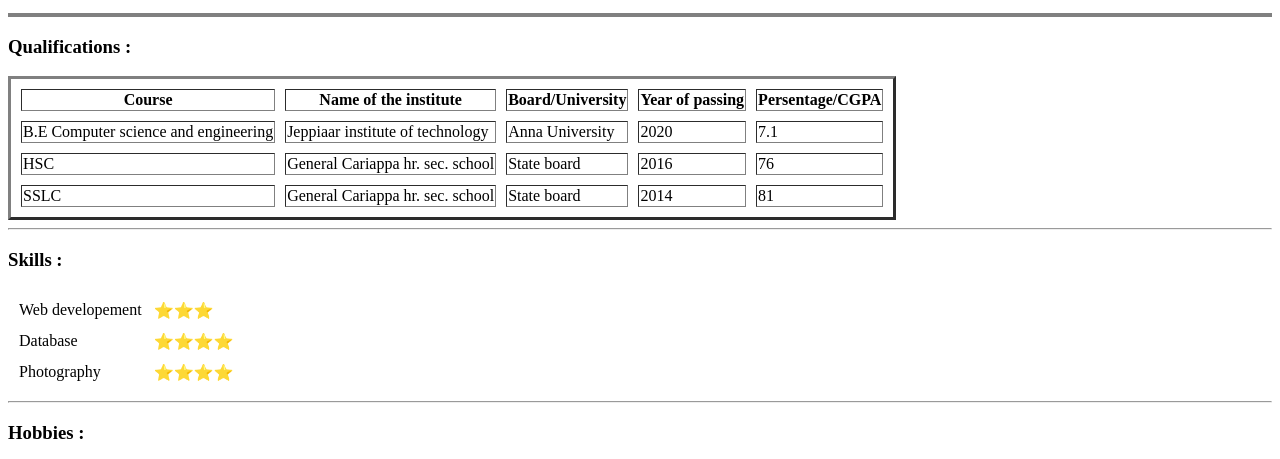
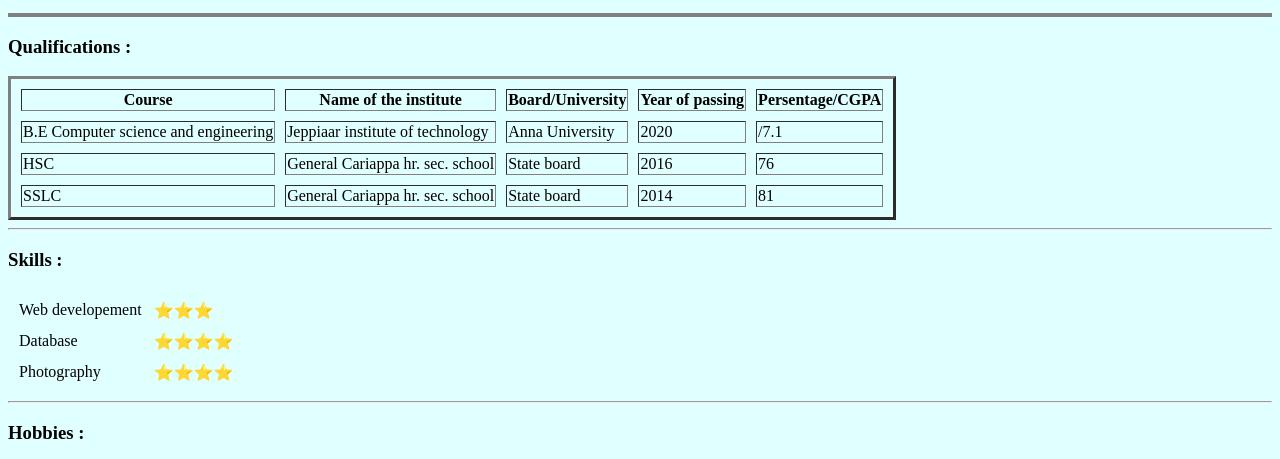
Before and after one commit to Arunkumarluther/Profile, a plain HTML site: page index.html in a window 1280 px wide. Shown: the part 297-756 px from the top of the page. Drawn offline with Linux system fonts and the light colour scheme.

Commit message:
Update index.html

```diff
--- a/index.html
+++ b/index.html
@@ -6,7 +6,7 @@
   <title>Arun's personal site</title>
 </head>
 
-<body>
+<body style="background-color : lightcyan;">
   <table>
     <tr>
     <td>
@@ -42,7 +42,7 @@
     <td>Jeppiaar institute of technology</td>
     <td>Anna University</td>
     <td>2020</td>
-    <td>7.1</td>
+    <td>/7.1</td>
     </tr>
     <tr>
       <td>HSC</td>
```
